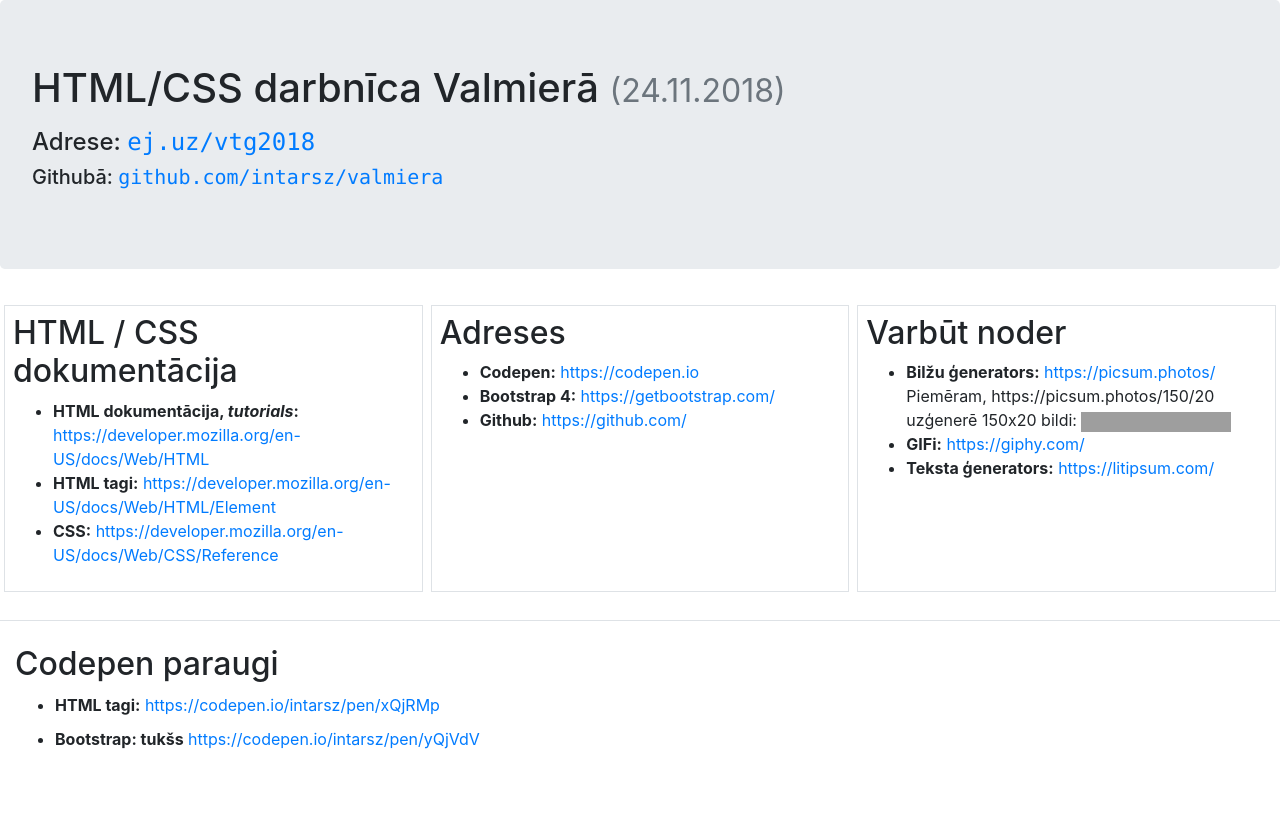
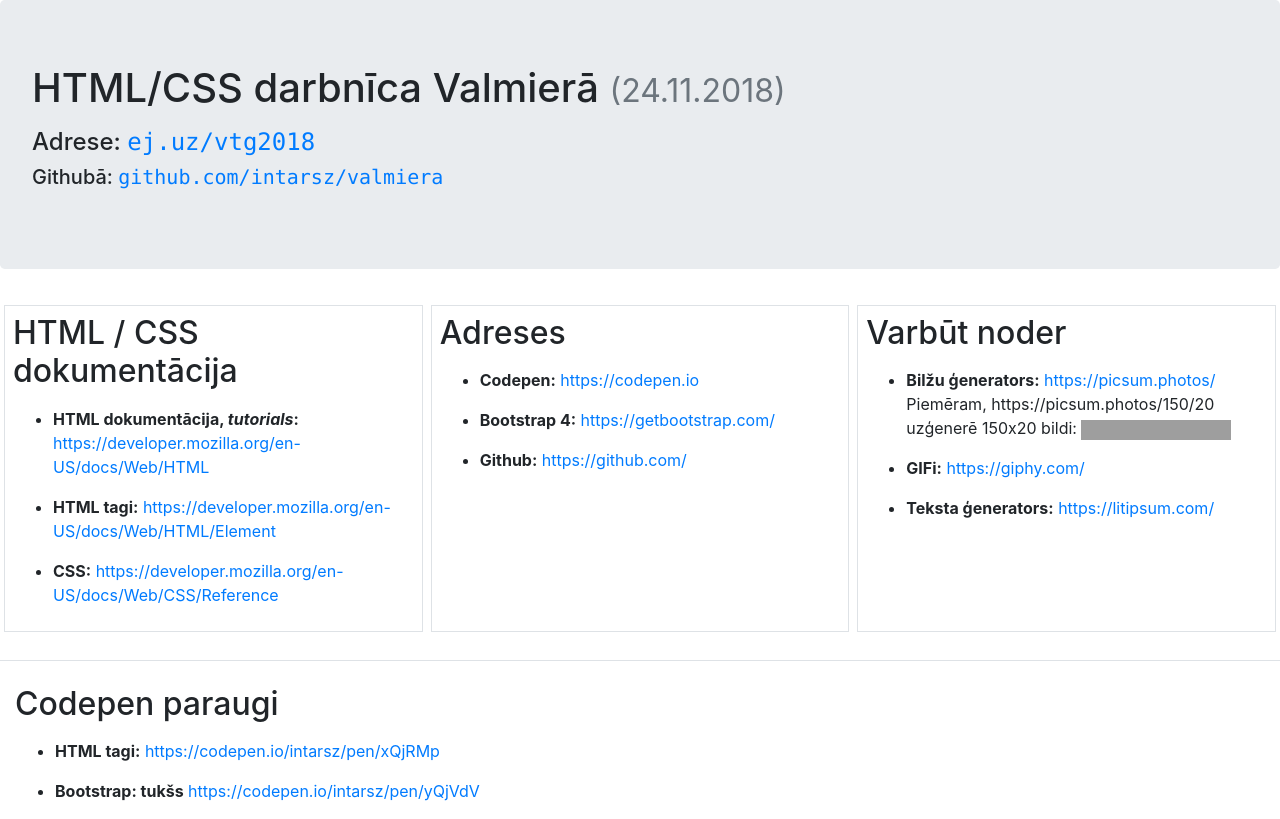
Before and after one commit to intarsz/valmiera, a plain HTML site: page index.html in a window 1280 px wide. Drawn offline with nearby package versions, Linux system fonts and the light colour scheme; grey boxes are pictures that could not be loaded.

Commit message:
Update style.css

```diff
--- a/style.css
+++ b/style.css
@@ -1,3 +1,3 @@
-.codepens-list li {
-  margin: 10px 0;
+ul li {
+  margin: 1rem 0;
 }
```
